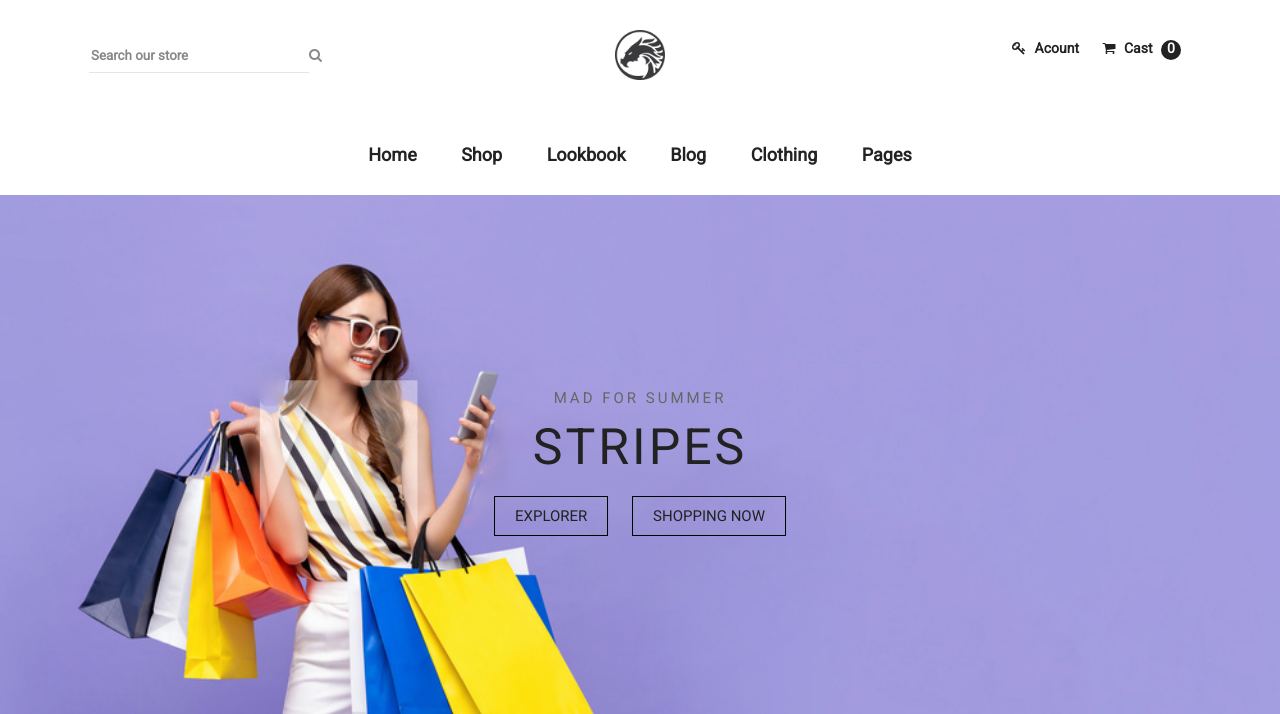
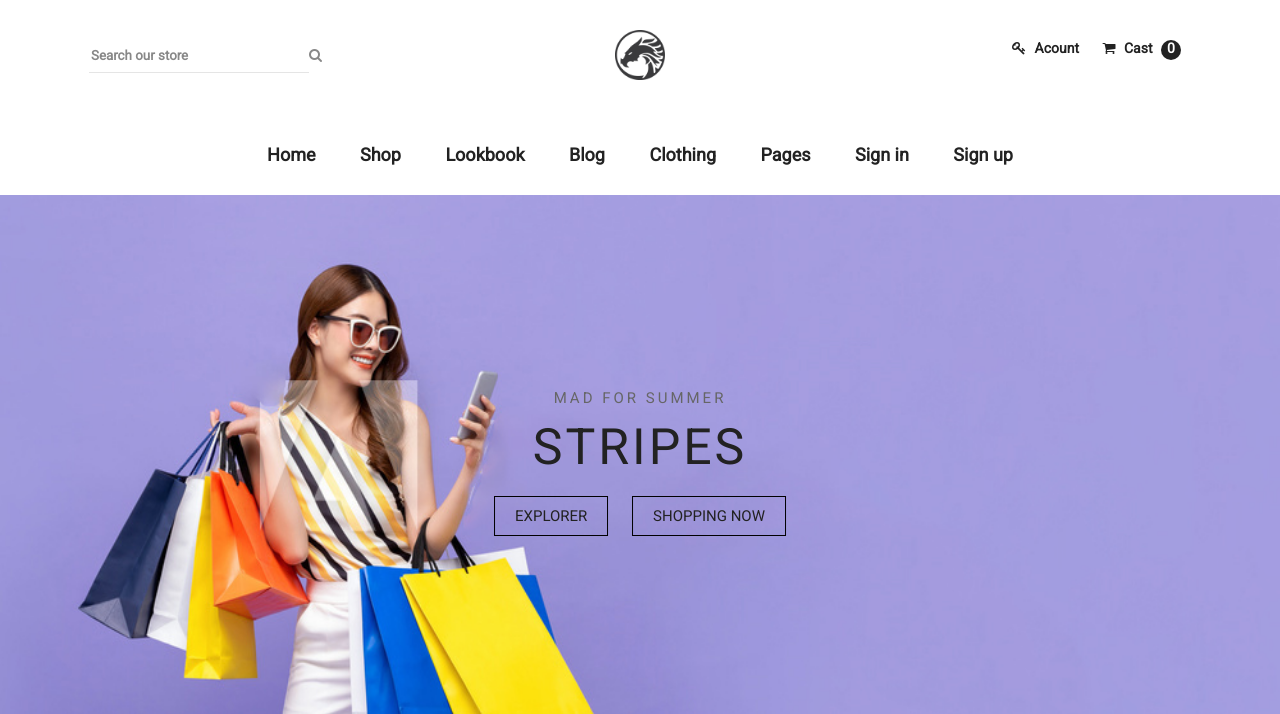
Before and after one commit to kushaneranga/DjangoProject, a Django app: page / in a window 1280 px wide. Shown: the top 714 px of the page. Run offline with Django 3.2, Linux system fonts and the light colour scheme; data that the repository does not hold is empty.

Commit message:
Shopping Web

```diff
--- a/shopping_web/Template/index.html
+++ b/shopping_web/Template/index.html
@@ -71,6 +71,8 @@
                         <li class="menus"> <a href="#"> Blog </a> </li>
                         <li class="menus"> <a href="#"> Clothing </a> </li>
                         <li class="menus"> <a href="#"> Pages </a> </li>
+                        <li class="menus"> <a href="#"> Sign in </a> </li>
+                        <li class="menus"> <a href="#"> Sign up </a> </li>
                     </ul>
                 </div>
             </div>
```
